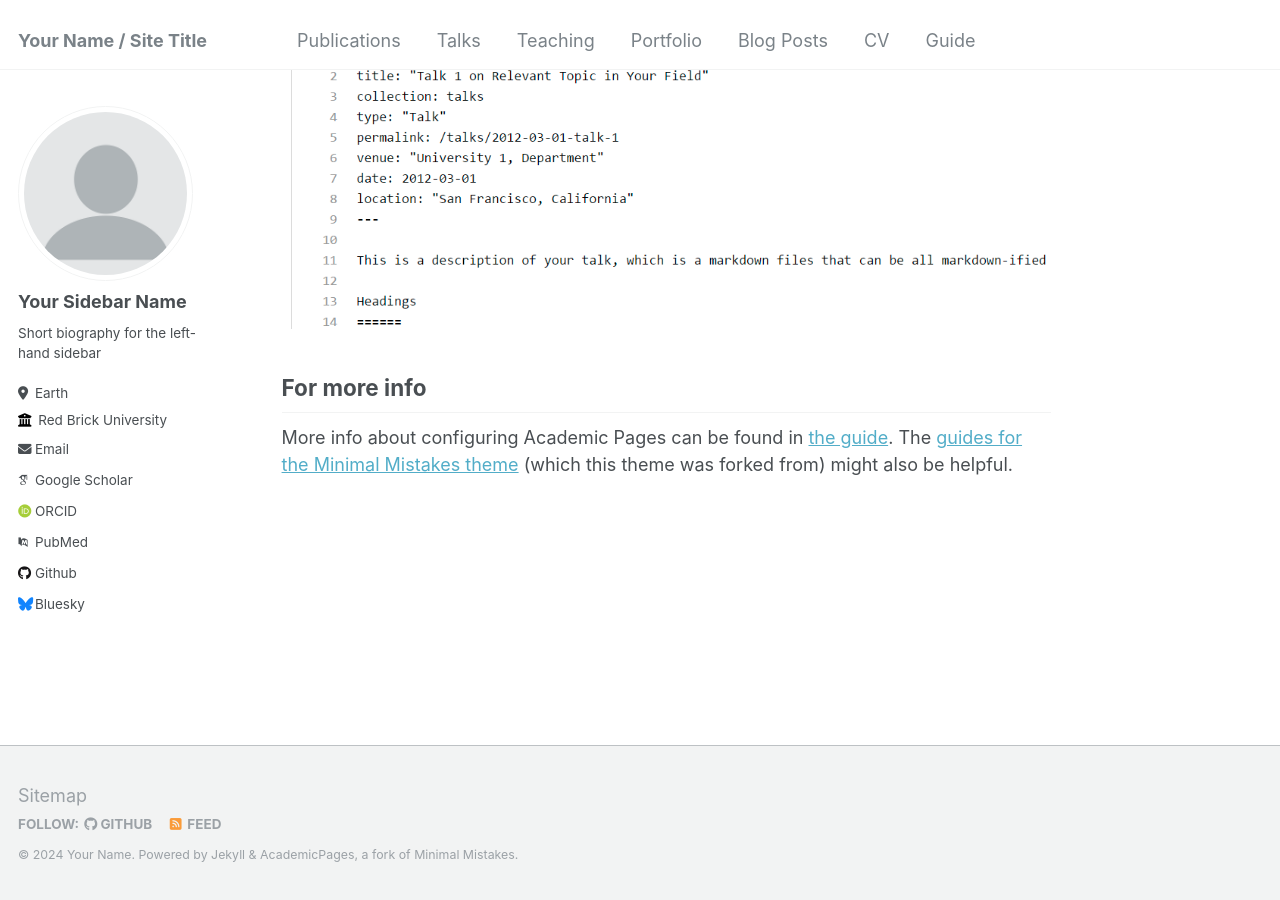
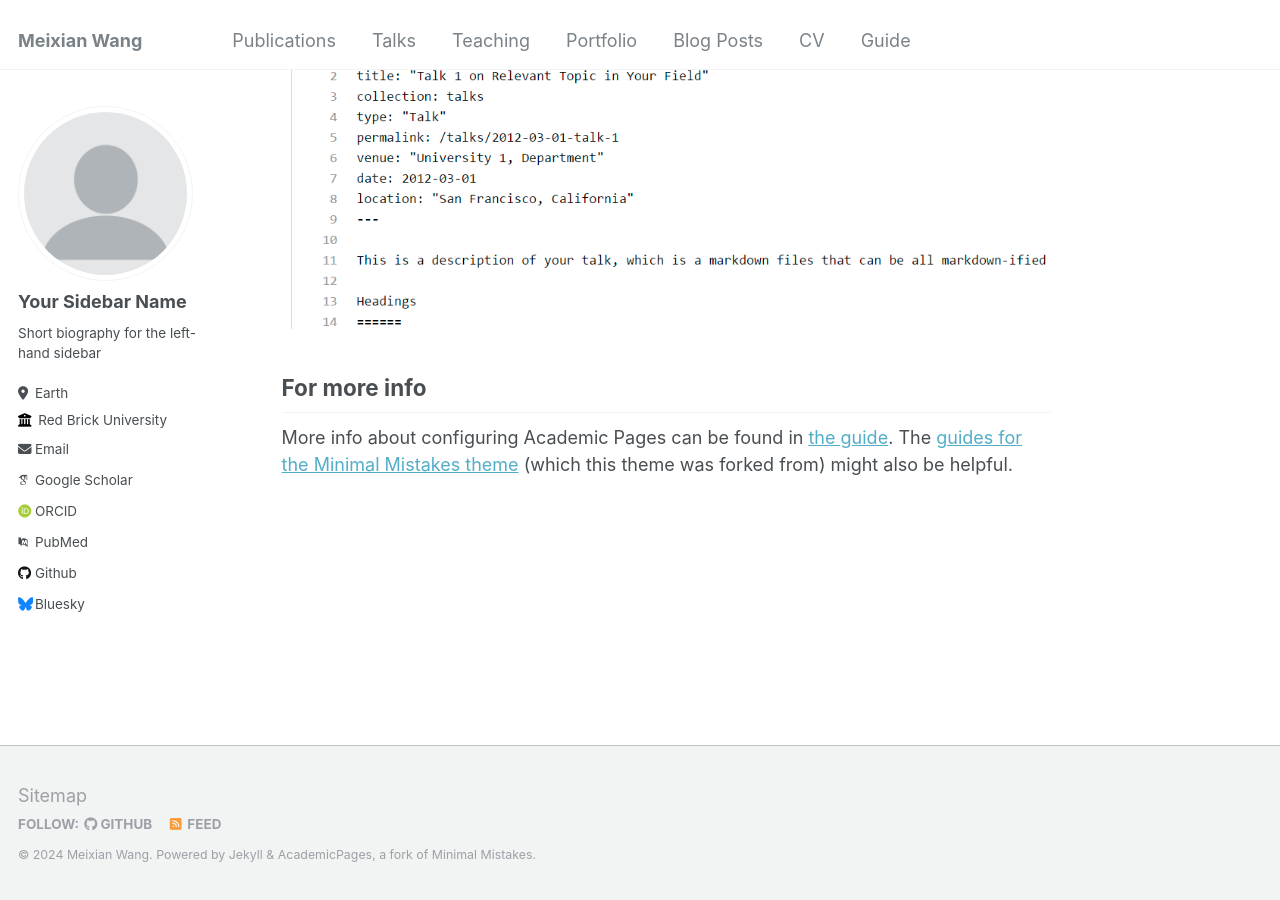
Before and after one commit to MeixianWang2/MeixianWang2.github.io, a Jekyll site: the page built from _pages/about.md, in a window 1280 px wide and 900 px high, scrolled down 2660 px. Built offline with Jekyll 4.4.1, drawn with Linux system fonts in a browser that asks for light colours; some web fonts are replaced.

Commit message:
Update _config.yml

```diff
--- a/_config.yml
+++ b/_config.yml
@@ -8,13 +8,13 @@
 
 # Basic Site Settings
 locale                   : "en-US"
-title                    : "Your Name / Site Title"
+title                    : "Meixian Wang"
 title_separator          : "-"
-name                     : &name "Your Name"
-description              : &description "personal description"
-url                      : https://academicpages.github.io # the base hostname & protocol for your site e.g. "https://mmistakes.github.io"
+name                     : &name "Meixian Wang"
+description              : &description "A Ph.D. candidate in Fox Business School of Temple University"
+url                      : https://meixianwang2.github.io # the base hostname & protocol for your site e.g. "https://mmistakes.github.io"
 baseurl                  : "" # the subpath of your site, e.g. "/blog"
-repository               : "academicpages/academicpages.github.io"
+repository               : "MeixianWang2/MeixianWang2.github.io"
 
 # Site Author - The following control what appear as part of the author content on the side bar.
 #               If a field is blank the icon and link will not appear, otherwise it will be shown.
```
